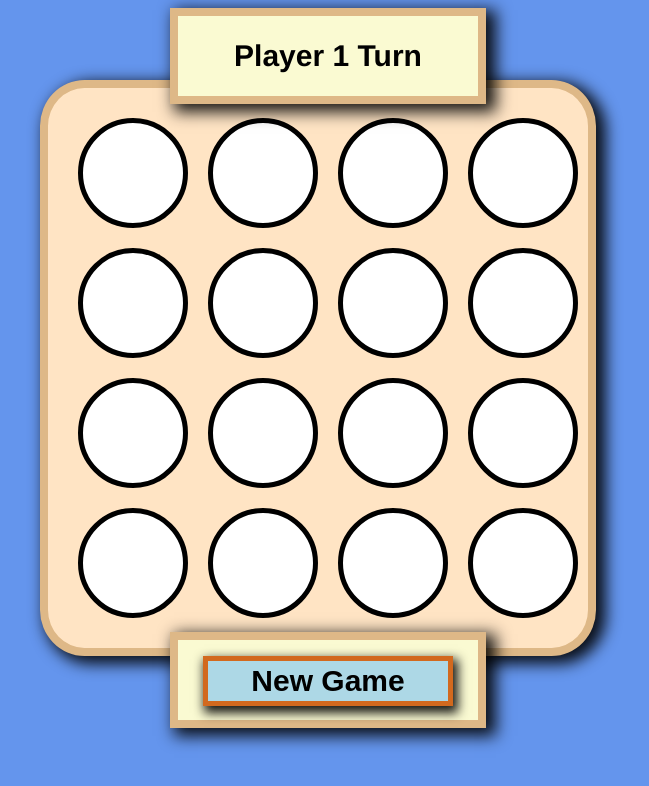
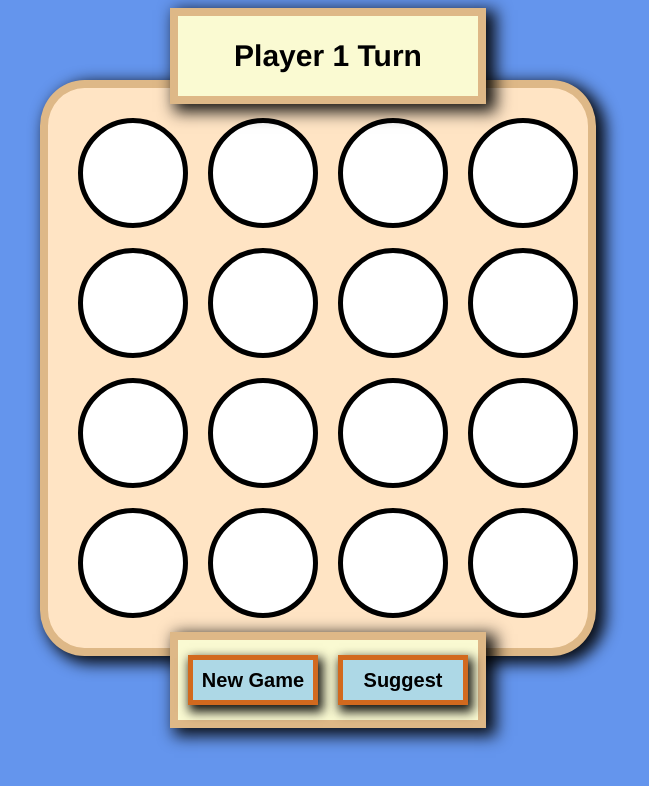
Before and after one commit to Gabo-Dev/Udemy-Front-End-Bootcamp, a React (Vite) app in the folder React/Final Project/connect4App/: page / in a window 1280 px wide. Shown: the top 786 px of the page, without its empty margins (350-999 px from the left). Built offline with nearby package versions, Linux system fonts and the light colour scheme.

Commit message:
update: suggest button created

```diff
--- a/React/Final Project/connect4App/src/Components/Footer.jsx
+++ b/React/Final Project/connect4App/src/Components/Footer.jsx
@@ -1,9 +1,10 @@
 import React from 'react'
 
-function Footer({onClickEvent}) {
+function Footer({onNewGameClick, onSuggestClick}) {
   return (
     <div className='panel footer'>
-        <button onClick={onClickEvent}>New Game</button>
+        <button onClick={onNewGameClick}>New Game</button>
+        <button onClick={onSuggestClick}>Suggest</button>
     </div>
   )
 }
--- a/React/Final Project/connect4App/src/Components/GameBoard.jsx
+++ b/React/Final Project/connect4App/src/Components/GameBoard.jsx
@@ -3,7 +3,7 @@ import GameCircle from "./GameCircle";
 import '../css/styles.css'
 import Header from "./Header";
 import Footer from "./Footer";
-import { isDraw, isWinner } from "../helper";
+import { isDraw, isWinner, getComputerMove } from "../helper";
 import { GAME_STATE_PLAYING,NO_PLAYER,PLAYER_1,PLAYER_2,GAME_STATE_DRAW,GAME_STATE_WIN,NO_CIRCLES } from "../Constants";
 
 
@@ -24,6 +24,7 @@ import { GAME_STATE_PLAYING,NO_PLAYER,PLAYER_1,PLAYER_2,GAME_STATE_DRAW,GAME_STA
     const initGame =()=>{
         setGameBoard(Array(NO_CIRCLES).fill(NO_PLAYER));
         setcurrentPlayer(PLAYER_1);
+        setGameState(GAME_STATE_PLAYING);
     }
     //init the Board
     const initBoard = () =>{
@@ -32,6 +33,10 @@ import { GAME_STATE_PLAYING,NO_PLAYER,PLAYER_1,PLAYER_2,GAME_STATE_DRAW,GAME_STA
             circles.push(renderCircle(index));
         }
         return circles;
+    }
+    // enable suggest a move for cpu player
+    const suggestMove = () =>{
+        circleClicked(getComputerMove(gameBoard));
     }
 
     // callBack
@@ -73,7 +78,7 @@ import { GAME_STATE_PLAYING,NO_PLAYER,PLAYER_1,PLAYER_2,GAME_STATE_DRAW,GAME_STA
         <div className="gameBoard">
             {initBoard()}
         </div>
-        <Footer onClickEvent ={initGame}/>
+        <Footer onNewGameClick ={initGame} onSuggestClick={suggestMove}/>
        </>
     )
 }
--- a/React/Final Project/connect4App/src/css/styles.css
+++ b/React/Final Project/connect4App/src/css/styles.css
@@ -67,20 +67,23 @@ body{
     height: 80px;
     width: 300px;
     margin-left: -120px;
+    display: grid;
+    grid-template-columns: 1fr 1fr;
 }
 .footer button{
-    position: relative;
-    left: 50%;
-    top: 20%;
-    margin-left: -125px;
-    width: 250px;
+    margin-left: 10px;
+    margin-top: 15px;
+    width: 130px;
     height: 50px;
     background-color: lightblue;
-    font-size: 30px;
+    font-size: 20px;
     -webkit-box-shadow: 3px 5px 10px 2px rgba(0,0,0,0.9);
     box-shadow: 3px 5px 10px 2px rgba(0,0,0,0.9);
     border: 5px solid chocolate;
     font-weight: bold;
+}
+.footer button:hover{
+    background-color: orange;
 }
 .app-container{
     width: 800px;
--- a/React/Final Project/connect4App/src/helper.jsx
+++ b/React/Final Project/connect4App/src/helper.jsx
@@ -36,3 +36,14 @@ export const isDraw = (gameBoard, currentMove, currentPlayer) =>{
     let count = board.reduce((n,x) => n + (x===0),0);
     return count ===0;
 }
+//  do a simple random move withou ia move, we will move circle that currently are zero in the array
+export const getComputerMove = (gameBoard) =>{
+    let validMoves = [];
+    for (let i = 0; i < gameBoard.length; i++) {
+        if (gameBoard[i] === 0) {
+            validMoves.push(i);
+        }
+    }
+    let rndMove = Math.floor(Math.random() * validMoves.length);
+    return validMoves[rndMove];
+}
```
